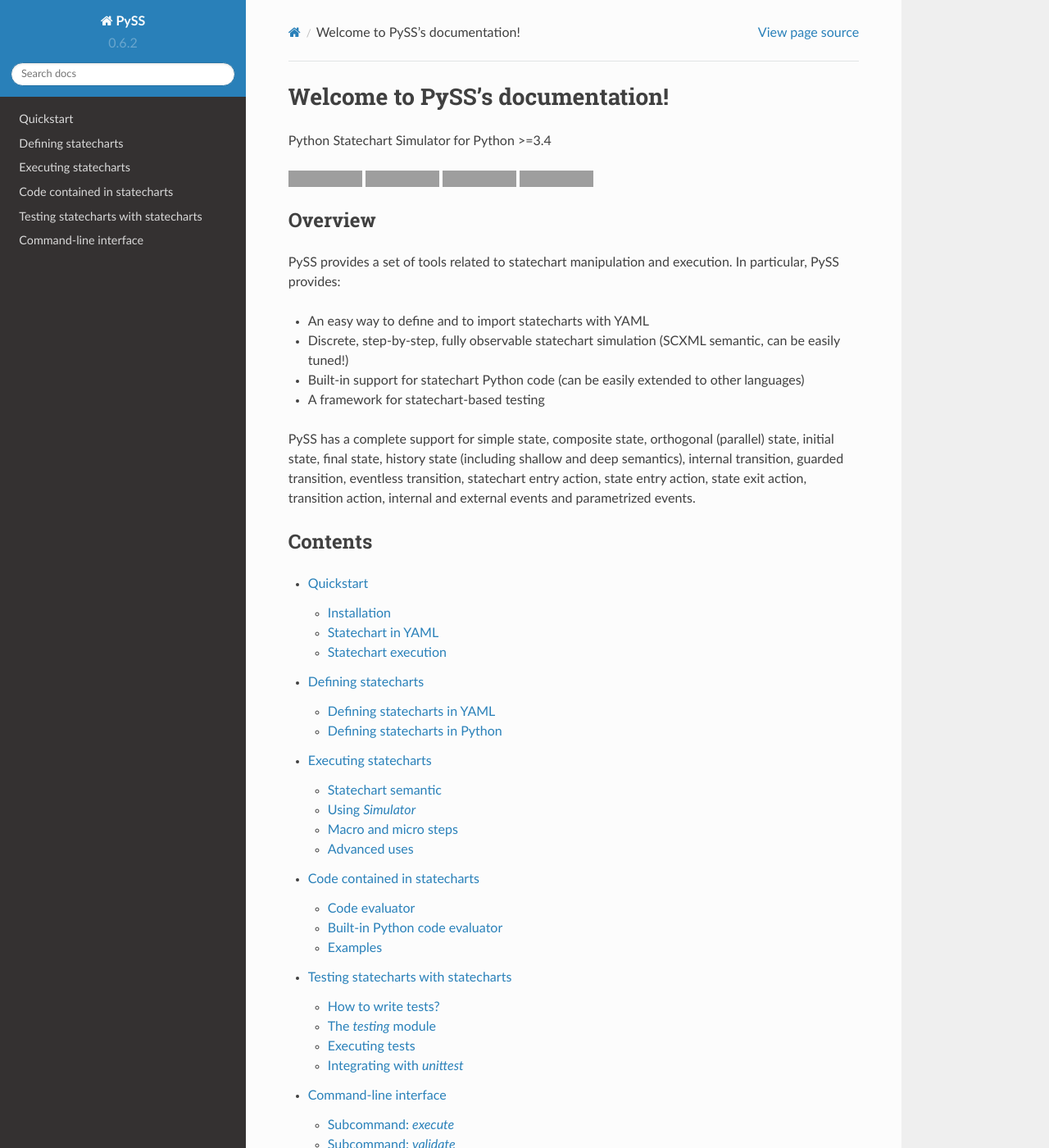
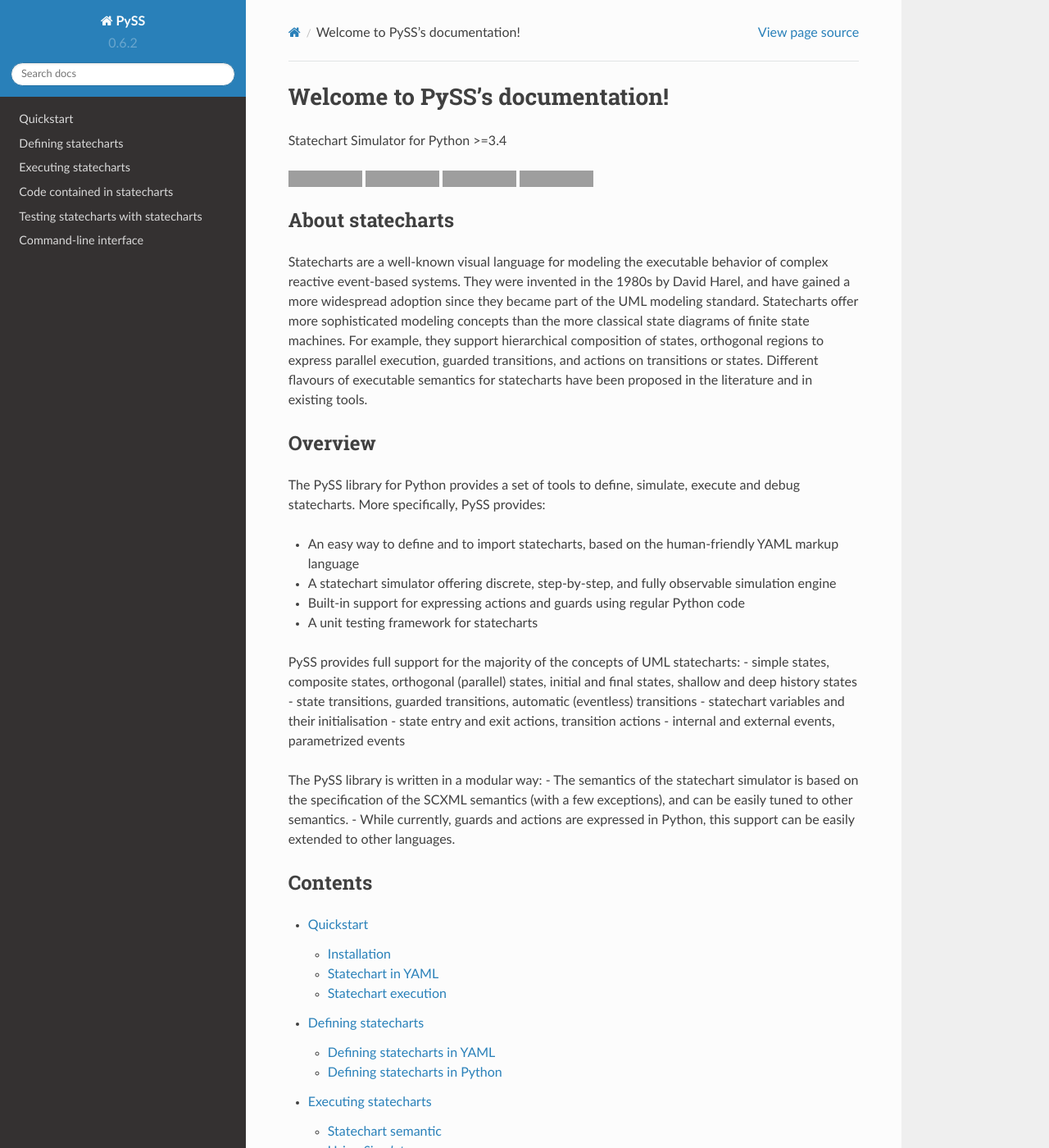
Before and after one commit to AlexandreDecan/sismic, a Sphinx documentation site: the page built from docs/index.rst, in a window 1280 px wide and 1400 px high. Shown: the whole window at 82% size. Built offline with Sphinx 7.4.7 and the Read the Docs theme 2.0.0, drawn with Linux system fonts in a browser that asks for light colours; some of the changed text lies outside the part shown; grey boxes are pictures that could not be loaded.

Commit message:
Update index.rst
suggested change to the documentation index of PySS (providing an extra paragraph of what statecharts are)

```diff
--- a/docs/index.rst
+++ b/docs/index.rst
@@ -17,25 +17,31 @@
 .. image:: https://readthedocs.org/projects/pyss/badge
     :target: https://pyss.readthedocs.org/
 
+About statecharts
+-----------------
+
+Statecharts are a well-known visual language for modeling the executable behavior of complex reactive event-based systems. They were invented in the 1980s by David Harel, and have gained a more widespread adoption since they became part of the UML modeling standard. Statecharts offer more sophisticated modeling concepts than the more classical state diagrams of finite state machines. For example, they support hierarchical composition of states, orthogonal regions to express parallel execution, guarded transitions, and actions on transitions or states. Different flavours of executable semantics for statecharts have been proposed in the literature and in existing tools.
 
 Overview
 --------
 
-PySS provides a set of tools related to statechart manipulation and
-execution. In particular, PySS provides:
+The PySS library for Python provides a set of tools to define, simulate, execute and debug statecharts. More specifically, PySS provides:
 
-- An easy way to define and to import statecharts with YAML
-- Discrete, step-by-step, fully observable statechart simulation (SCXML semantic, can be easily tuned!)
-- Built-in support for statechart Python code (can be easily extended to other languages)
-- A framework for statechart-based testing
+- An easy way to define and to import statecharts, based on the human-friendly YAML markup language
+- A statechart simulator offering discrete, step-by-step, and fully observable simulation engine
+- Built-in support for expressing actions and guards using regular Python code
+- A unit testing framework for statecharts
 
-PySS has a complete support for simple state, composite state,
-orthogonal (parallel) state, initial state, final state, history state
-(including shallow and deep semantics), internal transition, guarded
-transition, eventless transition, statechart entry action, state entry
-action, state exit action, transition action, internal and external
-events and parametrized events.
+PySS provides full support for the majority of the concepts of UML statecharts:
+- simple states, composite states, orthogonal (parallel) states, initial and final states, shallow and deep history states
+- state transitions, guarded transitions, automatic (eventless) transitions
+- statechart variables and their initialisation
+- state entry and exit actions, transition actions
+- internal and external events, parametrized events
 
+The PySS library is written in a modular way:
+- The semantics of the statechart simulator is based on the specification of the SCXML semantics (with a few exceptions), and can be easily tuned to other semantics.
+- While currently, guards and actions are expressed in Python, this support can be easily extended to other languages.
 
 Contents
 --------
@@ -57,4 +63,4 @@
 The source code is available on GitHub:
 https://github.com/AlexandreDecan/PySS
 
-You can use GitHub integrated services to contribute or to report bugs and suggestions.
+Use GitHub's integrated services to contribute suggestions and feature requests for this library or to report bugs.
```
Also changed, not shown: other parts of docs/index.rst (+1 -1 lines).
